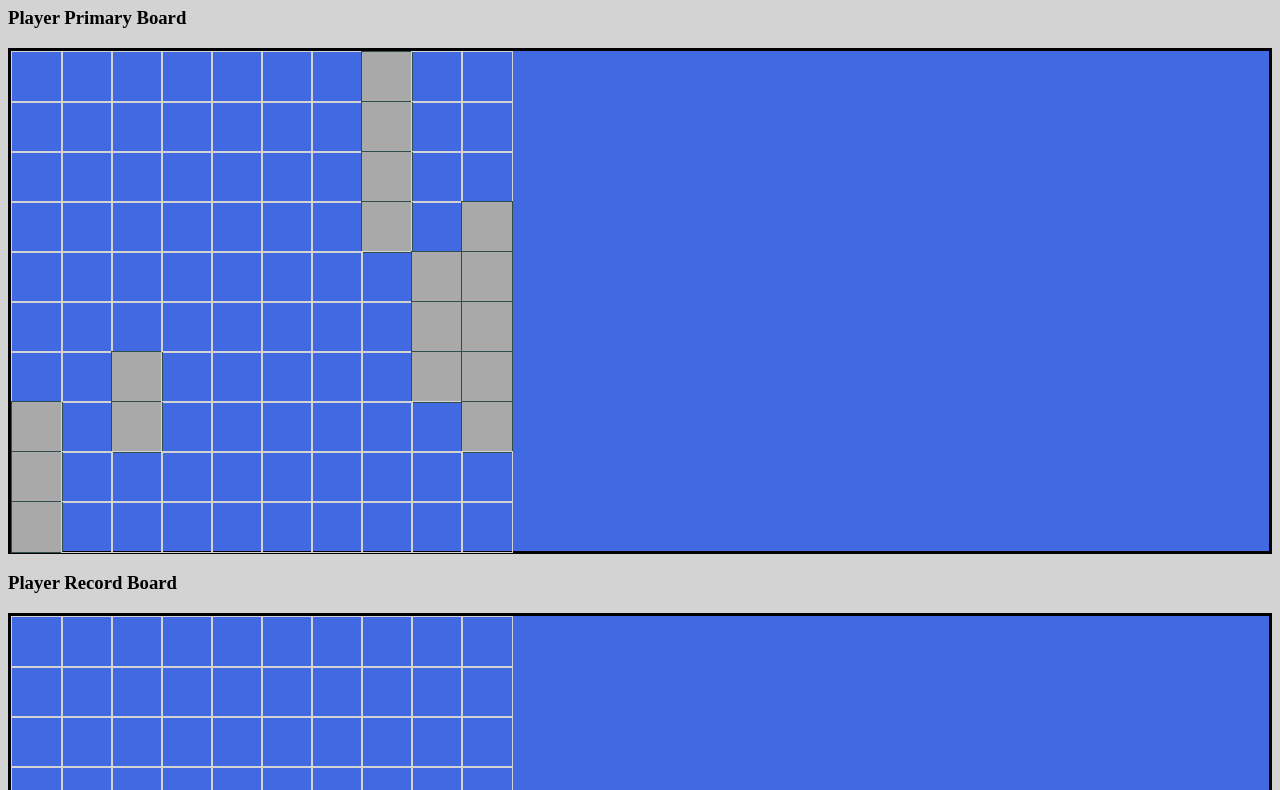
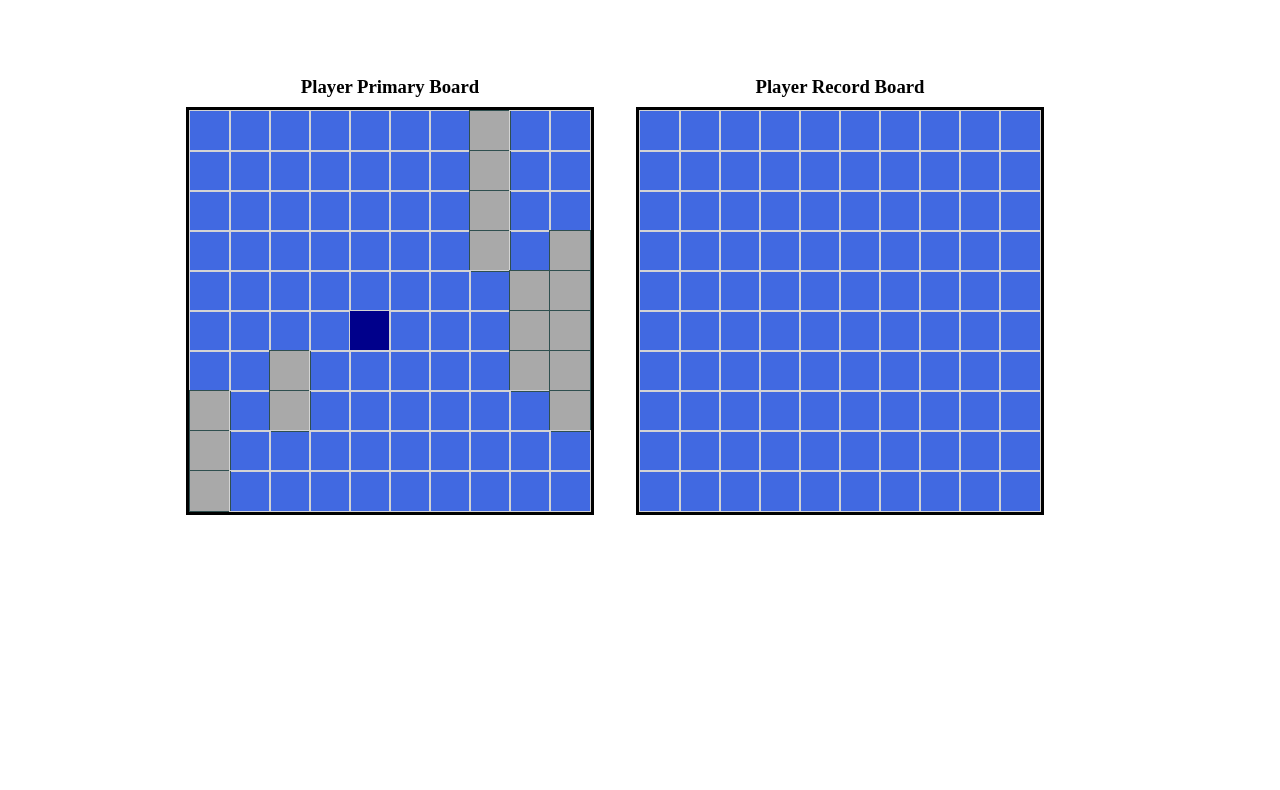
Before and after one commit to jkk290/battleship, a website built with webpack: page src/template.html in a window 1280 px wide. Shown: the part 73-863 px from the top of the page. After the commit the page ends 800 px from the top, so only its background shows below. Built offline with nearby package versions, Linux system fonts and the light colour scheme.

Commit message:
Add basic styling to the game UI

```diff
--- a/src/frontend/ui.js
+++ b/src/frontend/ui.js
@@ -36,8 +36,10 @@ export function updateCell(boardContainer, x, y, status) {
 
 export function updateSunkShip(boardContainer, sunkShip) {
   let coordinates = sunkShip.getCoordinates();
+  console.log(`Ship sunk with coordinates: ${coordinates}`);
 
   coordinates.forEach(coordinate => {
+    console.log(`Setting coordinates as sunk: (${coordinate.x}, ${coordinate.y})`);
     updateCell(boardContainer, coordinate.x, coordinate.y, 'sunk');
   });
 
@@ -51,6 +53,12 @@ export function updatePlacedShip(boardContainer, placedShip) {
   });
 }
 
-export function gameOver() {
+export function gameOver(player) {
+  const message = document.querySelector('#game-message');
+  const cells = document.querySelectorAll('#player-record-board-container .cell');
+  cells.forEach(cell => {
+    cell.classList.add('gameover');
+  })
+  message.textContent = `${player} wins the game!`
 
 }
--- a/src/game.js
+++ b/src/game.js
@@ -78,22 +78,23 @@ export function computerRound() {
     compTargetX = pickCoord();
     compTargetY = pickCoord();
 
-    let compTarget = player2.recordBoard[compTargetX][compTargetY];
+    let compTarget = player2.recordBoard.board[compTargetX][compTargetY];
 
     if (!compTarget.wasAttacked) {
       let compTargetStatus = player1.primaryBoard.receiveAttack(compTargetX, compTargetY);
       compTarget.wasAttacked = true;
       shotSuccessful = true;
-      updateCell(playerPrimaryContainer, compTargetX, compTargetY, compTargetStatus);
 
       if (compTargetStatus.status === 'sunk') {
         updateSunkShip(playerPrimaryContainer, compTargetStatus.ship);
+      } else {
+        updateCell(playerPrimaryContainer, compTargetX, compTargetY, compTargetStatus);
       }
     }
   }
 
   if (player1.primaryBoard.allShipsSunk() === true) {
-    gameOver();
+    gameOver('Computer');
   }
 
 }
@@ -101,15 +102,16 @@ export function computerRound() {
 export function playerRound(targetX, targetY) {
 
   let playerTargetStatus = player2.primaryBoard.receiveAttack(targetX, targetY);
-  player1.recordBoard[targetX][targetY].wasAttacked = true;
-  updateCell(playerRecordContainer, targetX, targetY, playerTargetStatus);
+  player1.recordBoard.board[targetX][targetY].wasAttacked = true;
 
   if (playerTargetStatus.status === 'sunk') {
     updateSunkShip(playerRecordContainer, playerTargetStatus.ship);
+  } else {
+    updateCell(playerRecordContainer, targetX, targetY, playerTargetStatus);
   }
 
   if (player2.primaryBoard.allShipsSunk() === true) {
-    gameOver();
+    gameOver('Player');
   } else {
     computerRound();
   }
--- a/src/player.js
+++ b/src/player.js
@@ -5,5 +5,4 @@ export class Player {
         this.primaryBoard = new Gameboard;
         this.recordBoard = new Gameboard;
     }
-
-};
+}
--- a/src/styles.css
+++ b/src/styles.css
@@ -1,11 +1,50 @@
 body {
-  background-color: lightgray;
+  justify-self: center;
+}
+.title {
+  justify-self: center;
+}
+
+#game-container {
+  display: grid;
+  grid-template-columns: 400px 500px;
+  grid-template-rows: 50px 50px 500px;
+}
+
+#game-message {
+  grid-column: 1 / 3;
+  grid-row: 1;
+  justify-self: center;
+}
+
+#primary-title {
+  grid-column: 1 / 2;
+  grid-row: 2;
+}
+
+#record-title {
+  grid-column: 2 / 3;
+  grid-row: 2;
+}
+
+#player-primary-board-container {
+  grid-column: 1 / 2;
+  grid-row: 3;
+  justify-self: center;
+}
+
+#player-record-board-container {
+  grid-column: 2 / 3;
+  grid-row: 3;
+  justify-self: center;
 }
 
 .game-board {
   display: grid;
-  grid-template-columns: repeat(10, 50px);
-  grid-template-rows: repeat(10, 50px);
+  width: 402px;
+  height: 402px;
+  grid-template-columns: repeat(10, 40px);
+  grid-template-rows: repeat(10, 40px);
   background-color: royalblue;
   border: 3px solid black;
 }
@@ -15,12 +54,33 @@ body {
   border: 1px solid darkslategray;
 }
 
+.cell.miss {
+  background-color: darkblue;
+}
+
+.cell.hit {
+  background-color: red;
+}
+
+.cell.sunk {
+  background-color: darkred;
+  border: 1px solid red;
+}
+
 .cell {
-  width: 50px;
-  height: 50px;
+  width: 40px;
+  height: 40px;
   border: 1px solid lightgray;
+}
+
+.gameover {
+  pointer-events: none;
 }
 
 #player-record-board-container .cell:hover {
   background-color: white;
 }
+
+.miss, .hit, .sunk {
+  pointer-events: none;
+}
--- a/src/template.html
+++ b/src/template.html
@@ -8,10 +8,10 @@
   <body>
   <h1 class="title">Battleship</h1>
   <div id="game-container">
-    <h2 class="game-message"></h2>
-    <h3 class="title">Player Primary Board</h3>
+    <h2 id="game-message"></h2>
+    <h3 id='primary-title' class="title">Player Primary Board</h3>
+    <h3 id='record-title' class="title">Player Record Board</h3>
     <div id="player-primary-board-container" class="game-board"></div>
-    <h3 class="title">Player Record Board</h3>
     <div id="player-record-board-container" class="game-board"></div>
   </div>
   </body>
```
